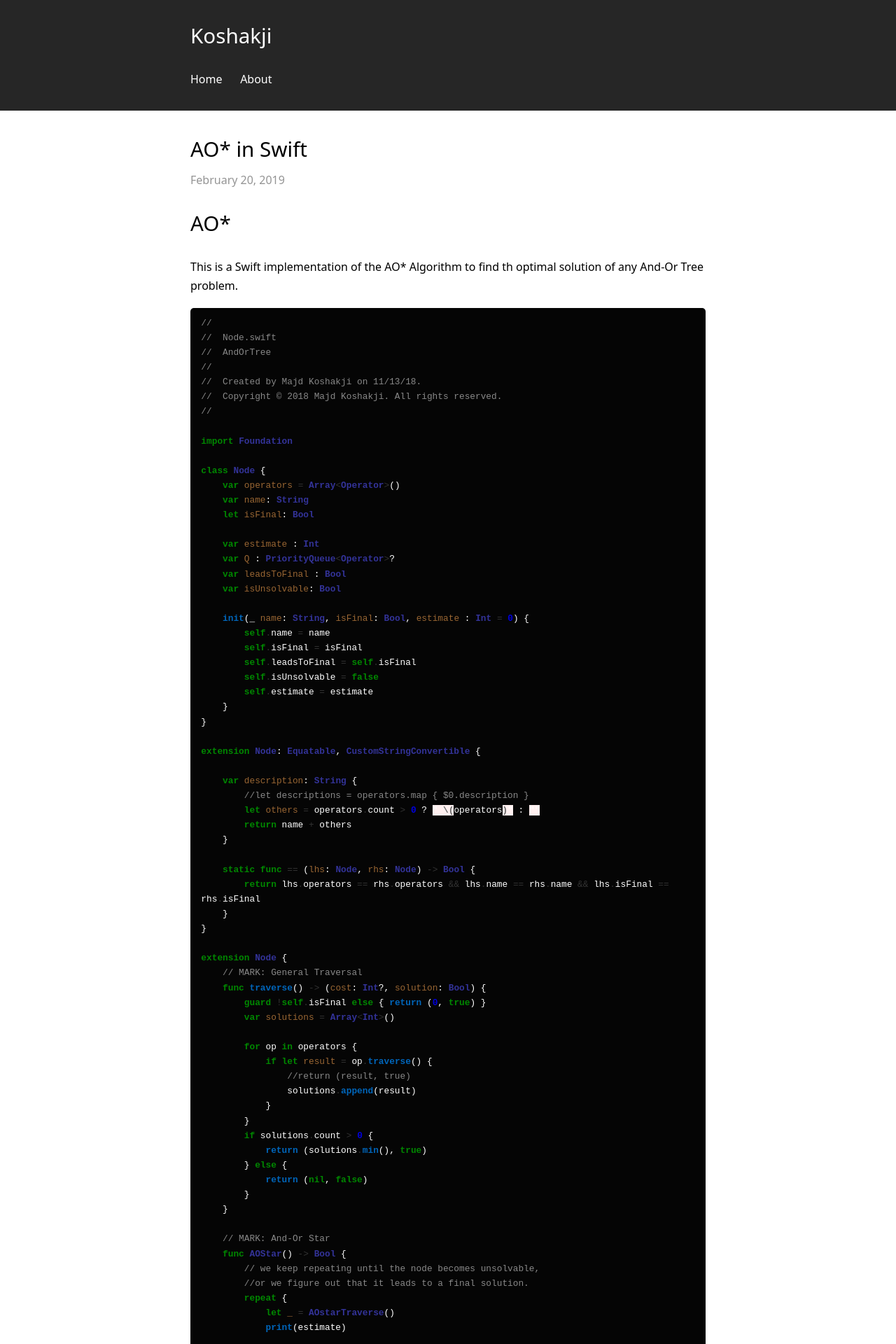
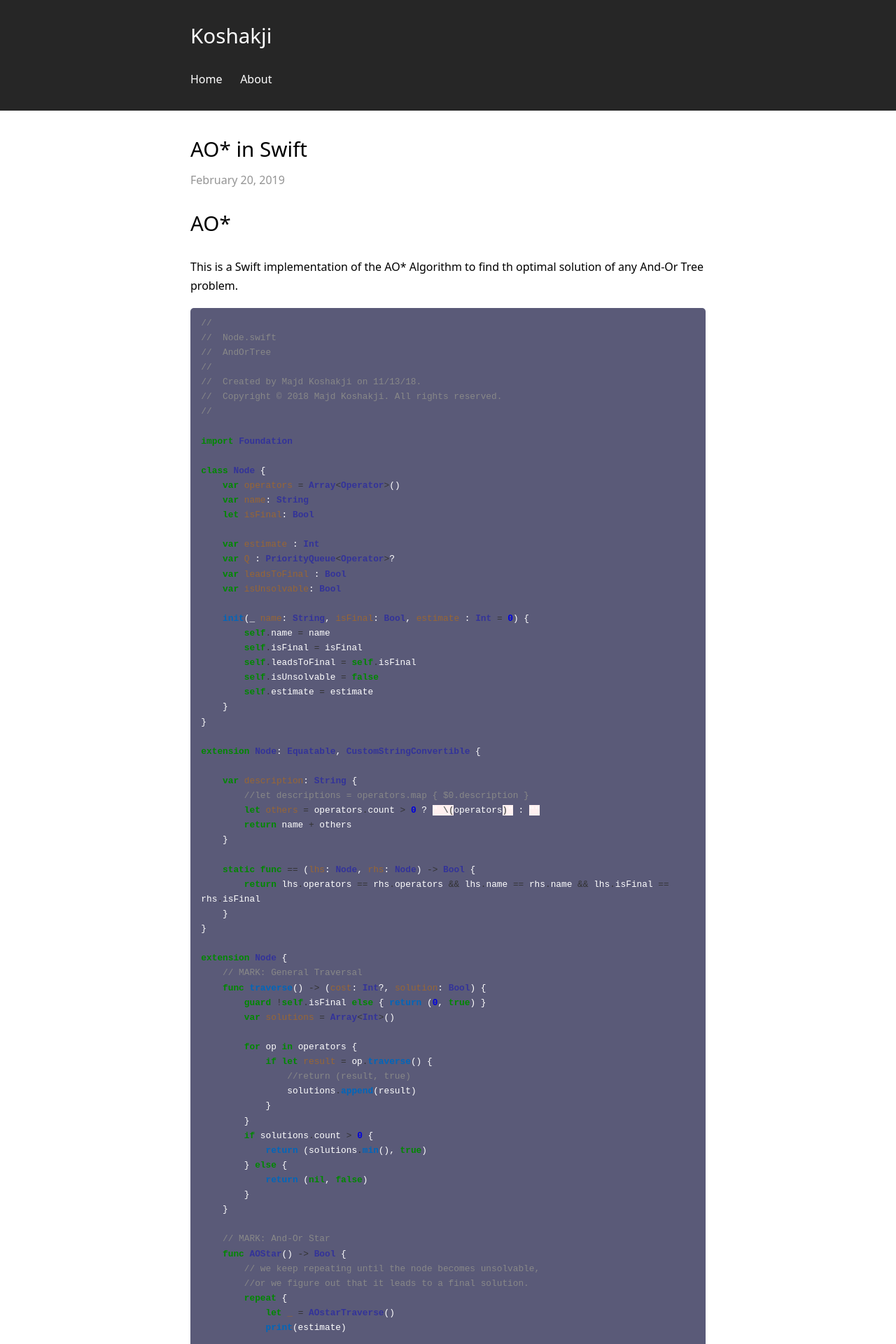
Before and after one commit to koshakji/koshakji.github.io, a Jekyll site: the page built from index.html, in a window 1280 px wide. Shown: the top 1920 px of the page at 70% size. Built offline with Jekyll 4.4.1, drawn with Linux system fonts in a browser that asks for light colours; the list of posts is cut into pages by our own code.

Commit message:
Update code.sass

```diff
--- a/_sass/code.sass
+++ b/_sass/code.sass
@@ -1,7 +1,7 @@
 @import variables
 
 pre
-  background: rgba(5, 5, 5, 1)
+  background: rgba(90, 90, 120, 1)
   color: white
   border-radius: 5px
   font-size: .8em
```
